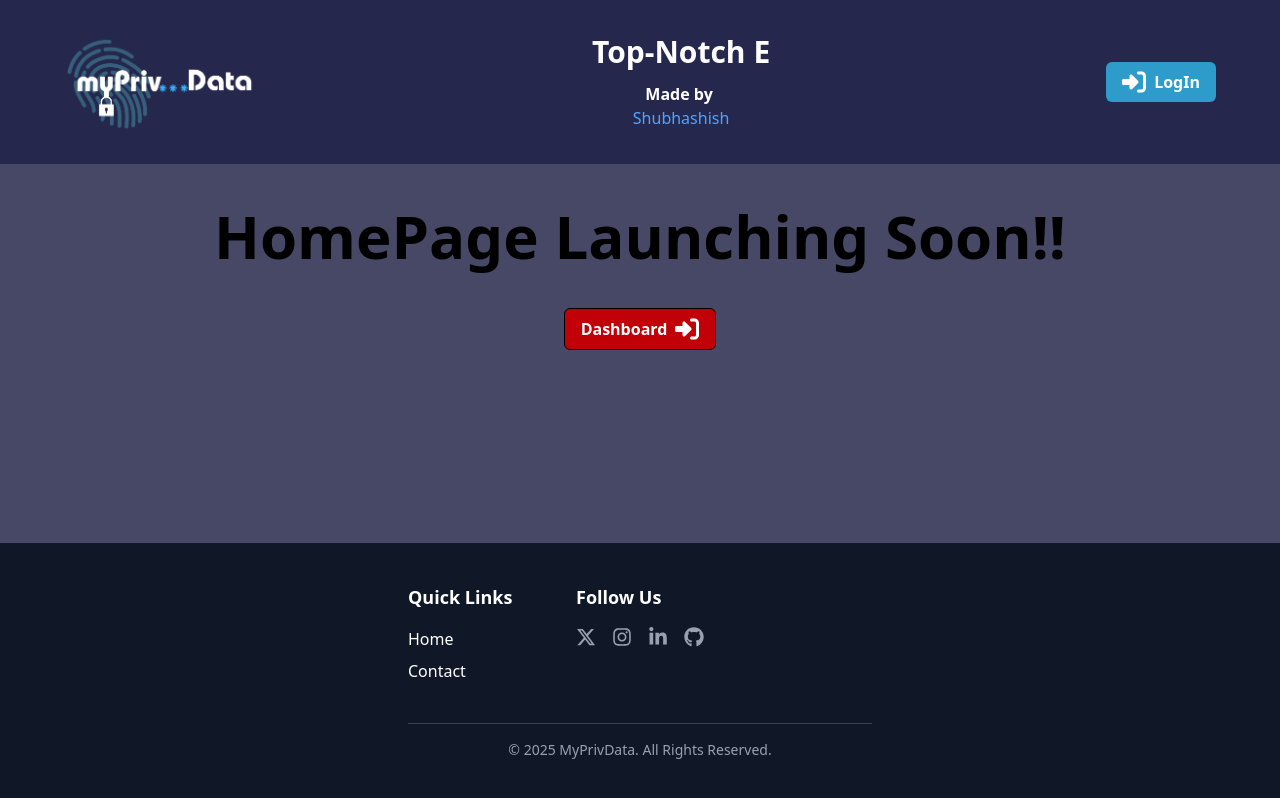
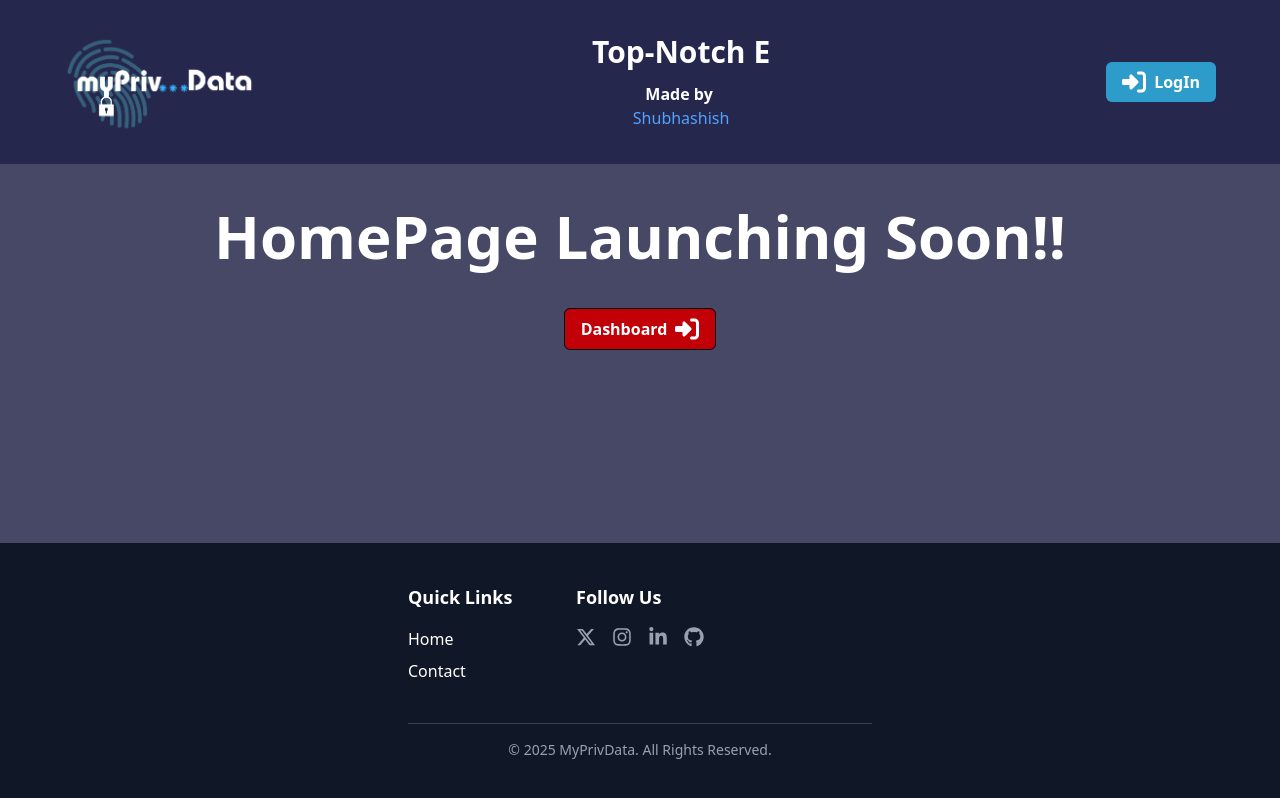
Before and after one commit to Shubhashish-Chakraborty/myprivdata, a React (Vite) app: page / in a window 1280 px wide. Built offline with nearby package versions, Linux system fonts and the light colour scheme.

Commit message:
color issue fixed

```diff
--- a/src/pages/Home.tsx
+++ b/src/pages/Home.tsx
@@ -7,7 +7,7 @@ export const Home = () => {
 
     return (
         <div className="mt-5 text-center font-extrabold p-6">
-            <div className="animate-bounce text-xl md:text-6xl">
+            <div className="animate-bounce text-white text-xl md:text-6xl">
                 HomePage Launching Soon!!
             </div>
             <div className="flex justify-center mt-10">
```
